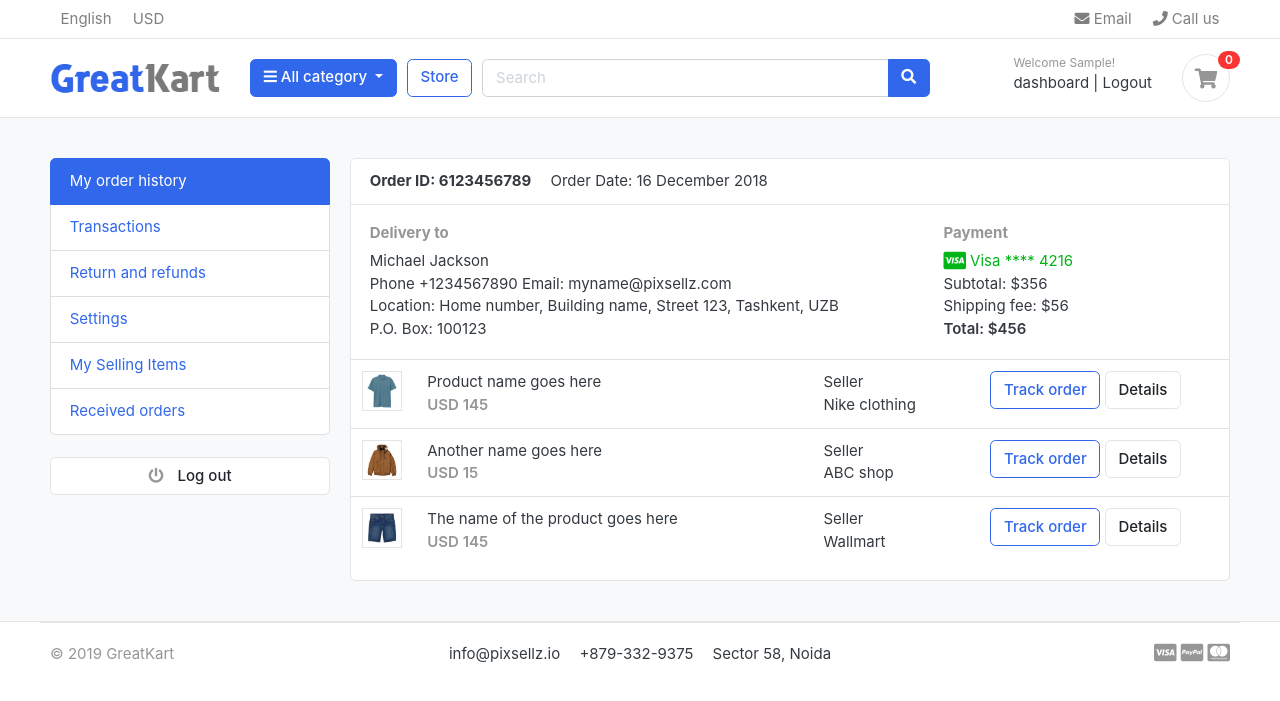
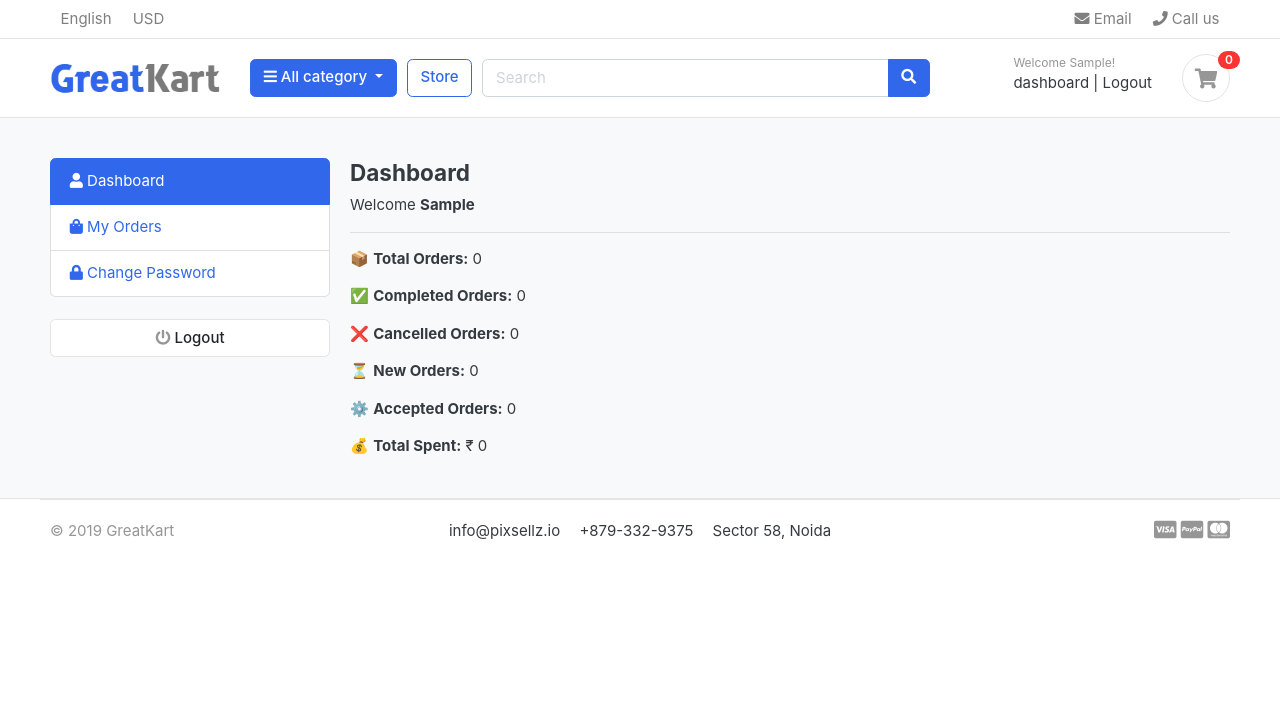
Before and after one commit to rohitsinghcodes/greatkart, a Django app: page /account/ in a window 1280 px wide. Shown: the top 701 px of the page. Run offline with Django 5.2, Linux system fonts and the light colour scheme; the visitor is signed in with stand-in values (Sample User, id 1); data that the repository does not hold is empty; some libraries are stand-ins or nearby versions; some web fonts are replaced.

Commit message:
Added dashboard here

```diff
--- a/accounts/urls.py
+++ b/accounts/urls.py
@@ -13,6 +13,7 @@ urlpatterns = [
     path('forgot_password/', views.forgot_password, name='forgot_password'),
     path('reset_password/<uidb64>/<token>/', views.reset_password_validate, name='reset_password_validate'),
     path('reset_password/', views.reset_password, name='reset_password'),
+    path('change_password/', views.change_password, name='change_password'),
 
     path('activate/<uidb64>/<token>/', views.activate, name='activate'),
 ]
--- a/accounts/views.py
+++ b/accounts/views.py
@@ -1,11 +1,14 @@
 from django.shortcuts import render
 from .froms import RegistrationForm, LoginForm
 from .models import Account
-from django.contrib.auth import authenticate, login as auth_login, logout as auth_logout
+from django.contrib.auth import authenticate, login as auth_login, logout as auth_logout, update_session_auth_hash
 from django.shortcuts import render, redirect
 from django.contrib.auth.decorators import login_required
 from django.contrib import auth, messages
 from django.http import HttpResponse
+from django.db.models import Sum
+
+
 
 # Verification email
 from django.contrib.sites.shortcuts import get_current_site
@@ -14,6 +17,7 @@ from django.utils.http import urlsafe_base64_encode, urlsafe_base64_decode
 from django.utils.encoding import force_bytes, force_str
 from django.contrib.auth.tokens import default_token_generator
 from django.core.mail import EmailMessage
+from orders.models import Order
 
 
 # Create your views here.
@@ -102,9 +106,33 @@ def logout(request):
 def activate(request, uidb64, token):
     return HttpResponse('ok')
 
+
 @login_required(login_url='login')
 def dashboard(request):
-    return render(request, 'accounts/dashboard.html')
+
+    orders = Order.objects.filter(user=request.user)
+
+    total_orders = orders.count()
+    delivered_orders = orders.filter(status='Completed').count()
+    cancelled_orders = orders.filter(status='Cancelled').count()
+    new_orders = orders.filter(status='New').count()
+    accepted_orders = orders.filter(status='Accepted').count()
+
+    total_spent = orders.filter(
+        status='Completed'
+    ).aggregate(total=Sum('order_total'))['total'] or 0
+
+    context = {
+        'total_orders': total_orders,
+        'completed_orders': delivered_orders,
+        'cancelled_orders': cancelled_orders,
+        'new_orders': new_orders,
+        'accepted_orders': accepted_orders,
+        'total_spent': total_spent,
+    }
+
+    return render(request, 'accounts/dashboard.html', context)
+
 
 
 def forgot_password(request):
@@ -193,3 +221,31 @@ def reset_password(request):
         return redirect('login')
 
     return render(request, 'accounts/reset_password.html')
+
+
+@login_required
+def change_password(request):
+    if request.method == 'POST':
+        current = request.POST.get('current_password')
+        new = request.POST.get('new_password')
+        confirm = request.POST.get('confirm_password')
+        print("CURRENT:", current)
+        print("NEW:", new)
+        print("CONFIRM:", confirm)
+
+        if not request.user.check_password(current):
+            messages.error(request, 'Current password is wrong.')
+            return redirect('change_password')
+
+        if new != confirm:
+            messages.error(request, 'Passwords do not match.')
+            return redirect('change_password')
+
+        request.user.set_password(new)
+        request.user.save()
+        update_session_auth_hash(request, request.user)
+
+        messages.success(request, 'Password changed.')
+        return redirect('dashboard')
+
+    return render(request, 'accounts/change_password.html')
--- a/orders/urls.py
+++ b/orders/urls.py
@@ -7,4 +7,5 @@ urlpatterns = [
     path('cash-on-delivery/', views.cash_on_delivery, name='cash_on_delivery'),
     path('paypal-success/', views.paypal_payment_success, name='paypal_payment_success'),
     path('order-complete/', views.order_complete, name='order_complete'),
+    path('my-orders/', views.my_orders, name='my_orders'),
 ]
--- /dev/null
+++ b/templates/accounts/account_base.html
@@ -0,0 +1,42 @@
+{% extends 'base.html' %}
+
+{% block content %}
+<section class="section-content padding-y bg">
+    <div class="container">
+        <div class="row">
+
+            <!-- SIDEBAR (COMMON) -->
+            <aside class="col-md-3 mb-4">
+                <ul class="list-group">
+                    <a href="{% url 'dashboard' %}" class="list-group-item
+                        {% if request.resolver_match.url_name == 'dashboard' %}active{% endif %}">
+                        <i class="fa fa-user"></i> Dashboard
+                    </a>
+
+                    <a href="{% url 'my_orders' %}" class="list-group-item
+                        {% if request.resolver_match.url_name == 'my_orders' %}active{% endif %}">
+                        <i class="fa fa-shopping-bag"></i> My Orders
+                    </a>
+
+
+                    <a href="{% url 'change_password' %}" class="list-group-item">
+                        <i class="fa fa-lock"></i> Change Password
+                    </a>
+                </ul>
+
+                <br>
+                <a href="{% url 'logout' %}" class="btn btn-light btn-block">
+                    <i class="fa fa-power-off"></i> Logout
+                </a>
+            </aside>
+
+            <!-- CHILD CONTENT -->
+            <main class="col-md-9">
+                {% block account_content %}
+                {% endblock %}
+            </main>
+
+        </div>
+    </div>
+</section>
+{% endblock %}
--- a/templates/accounts/dashboard.html
+++ b/templates/accounts/dashboard.html
@@ -1,104 +1,23 @@
-{% extends 'base.html' %}
+{% extends 'accounts/account_base.html' %}
 
-{% block content %}
-<!-- ========================= SECTION CONTENT ========================= -->
-<section class="section-conten padding-y bg">
+{% block account_content %}
 
-    <div class="container">
-        <div class="row">
-            <aside class="col-md-3">
-                <!--   SIDEBAR   -->
-                <ul class="list-group">
-                    <a class="list-group-item active" href="#"> My order history </a>
-                    <a class="list-group-item" href="#"> Transactions </a>
-                    <a class="list-group-item" href="#"> Return and refunds </a>
-                    <a class="list-group-item" href="#">Settings </a>
-                    <a class="list-group-item" href="#"> My Selling Items </a>
-                    <a class="list-group-item" href="#"> Received orders </a>
-                </ul>
-                <br>
-                <a class="btn btn-light btn-block" href="{% url 'logout' %}"> <i class="fa fa-power-off"></i> <span
-                        class="text">Log
-                        out</span> </a>
-                <!--   SIDEBAR .//END   -->
-            </aside>
-            <main class="col-md-9">
-                <article class="card">
-                    <header class="card-header">
-                        <strong class="d-inline-block mr-3">Order ID: 6123456789</strong>
-                        <span>Order Date: 16 December 2018</span>
-                    </header>
-                    <div class="card-body">
-                        <div class="row">
-                            <div class="col-md-8">
-                                <h6 class="text-muted">Delivery to</h6>
-                                <p>Michael Jackson <br>
-                                    Phone +1234567890 Email: myname@pixsellz.com <br>
-                                    Location: Home number, Building name, Street 123, Tashkent, UZB <br>
-                                    P.O. Box: 100123
-                                </p>
-                            </div>
-                            <div class="col-md-4">
-                                <h6 class="text-muted">Payment</h6>
-                                <span class="text-success">
-                                    <i class="fab fa-lg fa-cc-visa"></i>
-                                    Visa **** 4216
-                                </span>
-                                <p>Subtotal: $356 <br>
-                                    Shipping fee: $56 <br>
-                                    <span class="b">Total: $456 </span>
-                                </p>
-                            </div>
-                        </div> <!-- row.// -->
-                    </div> <!-- card-body .// -->
-                    <div class="table-responsive">
-                        <table class="table table-hover">
-                            <tr>
-                                <td width="65">
-                                    <img src="../images/items/1.jpg" class="img-xs border">
-                                </td>
-                                <td>
-                                    <p class="title mb-0">Product name goes here </p>
-                                    <var class="price text-muted">USD 145</var>
-                                </td>
-                                <td> Seller <br> Nike clothing </td>
-                                <td width="250"> <a href="#" class="btn btn-outline-primary">Track order</a> <a href="#"
-                                        class="btn btn-light"> Details </a> </td>
-                            </tr>
-                            <tr>
-                                <td>
-                                    <img src="../images/items/2.jpg" class="img-xs border">
-                                </td>
-                                <td>
-                                    <p class="title mb-0">Another name goes here </p>
-                                    <var class="price text-muted">USD 15</var>
-                                </td>
-                                <td> Seller <br> ABC shop </td>
-                                <td> <a href="#" class="btn btn-outline-primary">Track order</a> <a href="#"
-                                        class="btn btn-light"> Details </a> </td>
-                            </tr>
-                            <tr>
-                                <td>
-                                    <img src="../images/items/3.jpg" class="img-xs border">
-                                </td>
-                                <td>
-                                    <p class="title mb-0">The name of the product goes here </p>
-                                    <var class="price text-muted">USD 145</var>
-                                </td>
-                                <td> Seller <br> Wallmart </td>
-                                <td> <a href="#" class="btn btn-outline-primary">Track order</a> <a href="#"
-                                        class="btn btn-light"> Details </a> </td>
-                            </tr>
-                        </table>
-                    </div> <!-- table-responsive .end// -->
-                </article> <!-- order-group.// -->
-            </main>
-        </div> <!-- row.// -->
-    </div>
+<h4>Dashboard</h4>
+<p>Welcome <strong>{{ user.first_name }}</strong></p>
 
+<hr>
 
-</section>
-<!-- ========================= SECTION CONTENT END// ========================= -->
+<div class="dashboard-stats">
 
+    <p>📦 <strong>Total Orders:</strong> {{ total_orders }}</p>
+
+    <p>✅ <strong>Completed Orders:</strong> {{ completed_orders }}</p>
+    <p>❌ <strong>Cancelled Orders:</strong> {{ cancelled_orders }}</p>
+    <p>⏳ <strong>New Orders:</strong> {{ new_orders }}</p>
+    <p>⚙️ <strong>Accepted Orders:</strong> {{ accepted_orders }}</p>
+
+    <p>💰 <strong>Total Spent:</strong> ₹ {{ total_spent }}</p>
+
+</div>
 
 {% endblock %}
```
Also changed, not shown: orders/views.py (+24 -3 lines), templates/accounts/change_password.html (added, +22 -0 lines), templates/accounts/reset_password.html (+33 -5 lines), templates/orders/my_orders.html (added, +136 -0 lines), templates/orders/checkout.html (renamed from templates/store/checkout.html), templates/orders/order_complete.html (renamed from templates/store/order_complete.html), templates/orders/place_order.html (renamed from templates/store/place_order.html).
